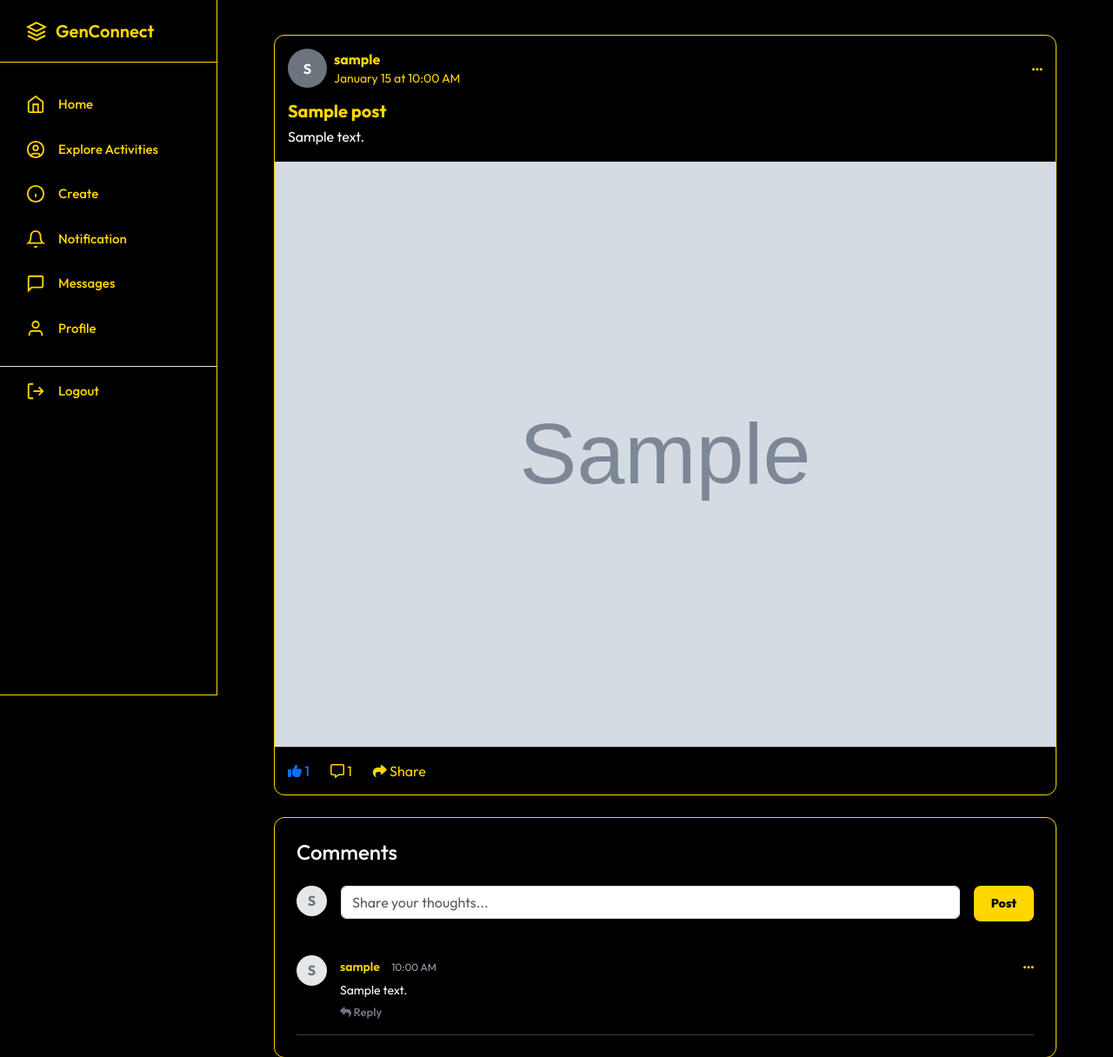
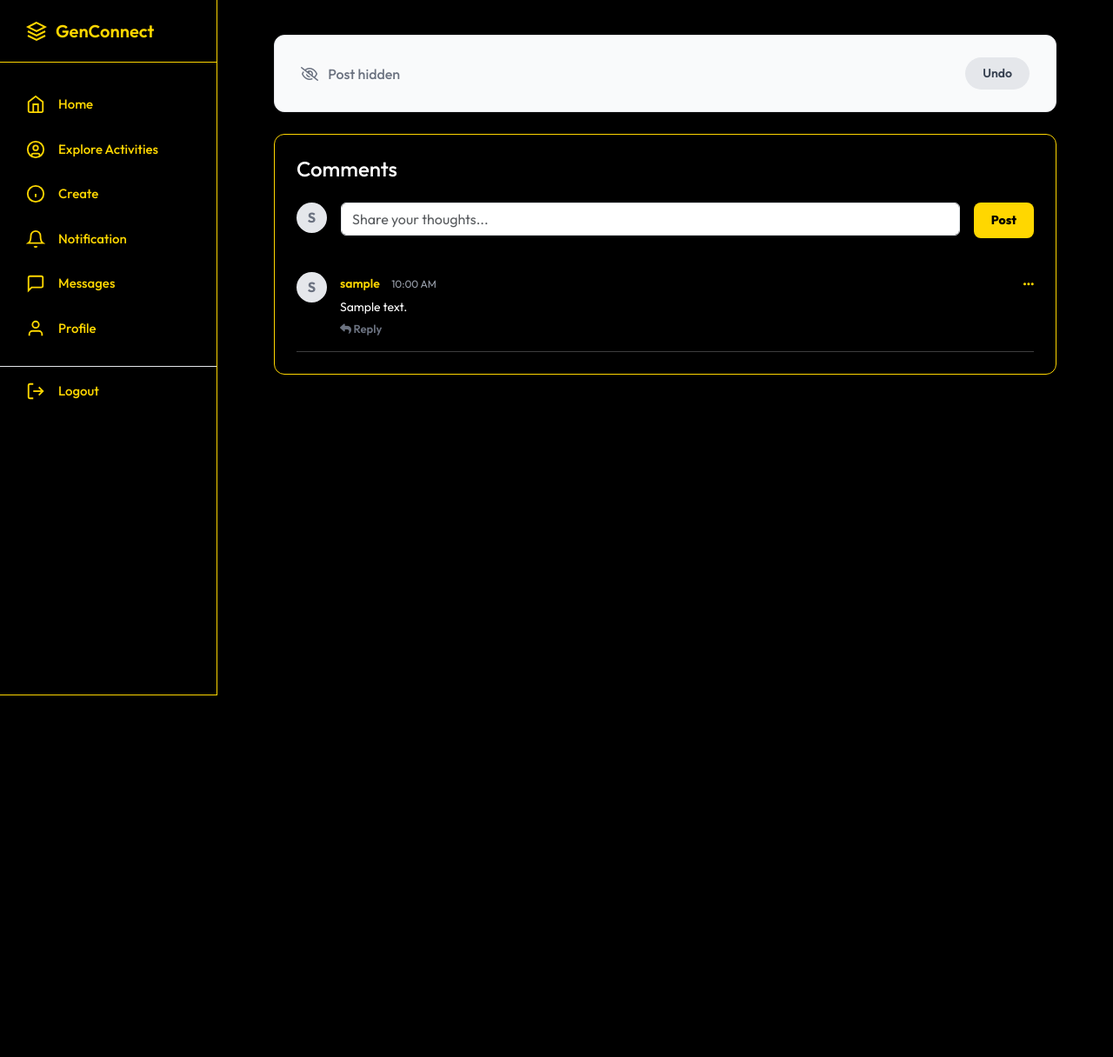
Before and after one commit to Jer4ld/gen-connect, a Flask app: page /post/1 in a window 1280 px wide. Shown: the top 1216 px of the page at 87% size. After the commit the page ends 800 px from the top, so only its background shows below. Run offline with Flask 3, Linux system fonts and the light colour scheme; a user stored in the database is signed in; tables that the repository leaves empty hold one stand-in row (values such as "Sample post"); grey boxes marked "Sample" are stand-in pictures.

Commit message:
Save Changes

```diff
--- a/app.py
+++ b/app.py
@@ -235,6 +235,15 @@ class Post(db.Model):
         return Like.query.filter_by(user_id=user_id, post_id=self.id).first() is not None
     def user_has_saved(self, user_id):
         return SavedPost.query.filter_by(user_id=user_id, post_id=self.id).first() is not None
+    def user_has_hidden(self, user_id):
+        return HiddenPost.query.filter_by(user_id=user_id, post_id=self.id).first() is not None
+
+class HiddenPost(db.Model):
+    __tablename__ = 'hidden_posts'
+    id = db.Column(db.Integer, primary_key=True)
+    user_id = db.Column(db.Integer, db.ForeignKey('users.id'), nullable=False)
+    post_id = db.Column(db.Integer, db.ForeignKey('posts.id'), nullable=False)
+    created_at = db.Column(db.DateTime, default=datetime.utcnow)
 
 class Comment(db.Model):
     __tablename__ = 'comments'
@@ -1484,6 +1493,31 @@ def report_post(post_id):
 
     return redirect(request.referrer or url_for('home'))
 
+@app.route('/hide_post/<int:post_id>', methods=['POST'])
+def hide_post(post_id):
+    if 'user_id' not in session:
+        return jsonify({"error": "Unauthorized"}), 401
+
+    user_id = session['user_id']
+    existing = HiddenPost.query.filter_by(user_id=user_id, post_id=post_id).first()
+
+    hidden = False
+    if existing:
+        # If already hidden, unhide it (delete record)
+        db.session.delete(existing)
+        hidden = False
+    else:
+        # Hide it (create record)
+        new_hidden = HiddenPost(user_id=user_id, post_id=post_id)
+        db.session.add(new_hidden)
+        hidden = True
+
+    db.session.commit()
+
+    return jsonify({
+        "hidden": hidden
+    })
+
 # Updated Like Functionality (Works instantly without page reload)
 @app.route('/like_post/<int:post_id>', methods=['POST'])
 def like_post(post_id):
--- a/templates/post_details.html
+++ b/templates/post_details.html
@@ -261,7 +261,10 @@
         <div class="content-wrapper">
 
             <div id="post-container-{{ post.id }}">
-                <div id="post-visible-{{ post.id }}" class="post-card">
+
+                {% set is_hidden = current_user.is_authenticated and post.user_has_hidden(current_user.id) %}
+
+                <div id="post-visible-{{ post.id }}" class="post-card" {% if is_hidden %}style="display: none;"{% endif %}>
                     <div class="post-header">
                         <div class="d-flex align-items-center gap-2">
                             <div class="rounded-circle bg-secondary text-white d-flex justify-content-center align-items-center" style="width: 45px; height: 45px; font-weight: bold;">
@@ -350,31 +353,16 @@
                                             <i class="fas fa-link me-2"></i> Copy Link
                                         </a>
                                     </li>
-                                    <li>
-                                        <a class="dropdown-item" target="_blank"
-                                        href="https://twitter.com/intent/tweet?text={{ post.title if post.title else 'Check this out on GenConnect!' }}&url={{ url_for('post_details', post_id=post.id, _external=True) }}">
-                                            <i class="fab fa-twitter me-2"></i> Share to Twitter
-                                        </a>
-                                    </li>
-                                    <li>
-                                        <a class="dropdown-item" target="_blank"
-                                        href="https://www.facebook.com/sharer/sharer.php?u={{ url_for('post_details', post_id=post.id, _external=True) }}">
-                                            <i class="fab fa-facebook me-2"></i> Share to Facebook
-                                        </a>
-                                    </li>
-                                    <li>
-                                        <a class="dropdown-item" target="_blank"
-                                        href="https://wa.me/?text={{ post.title if post.title else 'Check this post out!' }} {{ url_for('post_details', post_id=post.id, _external=True) }}">
-                                            <i class="fab fa-whatsapp me-2"></i> Share to WhatsApp
-                                        </a>
-                                    </li>
+                                    <li><a class="dropdown-item" href="#"><i class="fab fa-twitter me-2"></i> Share to Twitter</a></li>
+                                    <li><a class="dropdown-item" href="#"><i class="fab fa-facebook me-2"></i> Share to Facebook</a></li>
+                                    <li><a class="dropdown-item" href="#"><i class="fab fa-whatsapp me-2"></i> Share to WhatsApp</a></li>
                                 </ul>
                             </div>
                         </div>
                     </div>
                 </div>
 
-                <div id="post-hidden-{{ post.id }}" class="post-hidden-state" style="display: none;">
+                <div id="post-hidden-{{ post.id }}" class="post-hidden-state" {% if not is_hidden %}style="display: none;"{% else %}style="display: flex;"{% endif %}>
                     <div><i class="far fa-eye-slash me-2"></i> Post hidden</div>
                     <button class="btn-undo" onclick="toggleHidePost('{{ post.id }}')">Undo</button>
                 </div>
@@ -609,15 +597,35 @@
         }
     }
 
-    function toggleHidePost(postId) {
+    // Updated: Async Toggle Hide Post Logic (Matches Home)
+    async function toggleHidePost(postId) {
+        try {
+            // 1. Send request to server to save preference
+            const response = await fetch(`/hide_post/${postId}`, {
+                method: 'POST',
+                headers: { 'Content-Type': 'application/json' }
+            });
+
+            if (response.status === 401) {
+                window.location.href = "{{ url_for('login') }}";
+                return;
+            }
+
+            // 2. Toggle UI immediately for responsiveness
             let visiblePart = document.getElementById('post-visible-' + postId);
             let hiddenPart = document.getElementById('post-hidden-' + postId);
+
             if (visiblePart.style.display === "none") {
                 visiblePart.style.display = "block";
                 hiddenPart.style.display = "none";
             } else {
                 visiblePart.style.display = "none";
                 hiddenPart.style.display = "flex";
+            }
+
+        } catch (error) {
+            console.error('Error hiding post:', error);
+            alert("Failed to hide post. Please try again.");
         }
     }
 
@@ -633,30 +641,17 @@
         modal.show();
     }
 
-    // 1. Open Report Modal (Clears previous selection)
     function openReportModal(reportUrl) {
         let modal = new bootstrap.Modal(document.getElementById('reportModal'));
         document.getElementById('reportForm').action = reportUrl;
-
-        // Clear previous selections
-        document.getElementById('reportCategory').value = "";
-        document.querySelectorAll('.report-chip').forEach(chip => chip.classList.remove('active'));
-        document.querySelector('.report-textarea').value = "";
-
         modal.show();
     }
 
-    // 2. EXISTING: Toggle Chip
     function toggleReportChip(element) {
         element.classList.toggle('active');
-        document.querySelectorAll('.report-chip').forEach(chip => {
-            chip.classList.remove('active');
-        });
-        element.classList.add('active');
-        document.getElementById('reportCategory').value = element.innerText;
     }
 
-    // 3. NEW: Form Validation Listener
+    // Form Validation Listener
     document.addEventListener("DOMContentLoaded", function() {
         const reportForm = document.getElementById('reportForm');
         if (reportForm) {
```
Also changed, not shown: templates/home.html (+27 -6 lines). Lines whose indentation alone changed are shown as unchanged.
